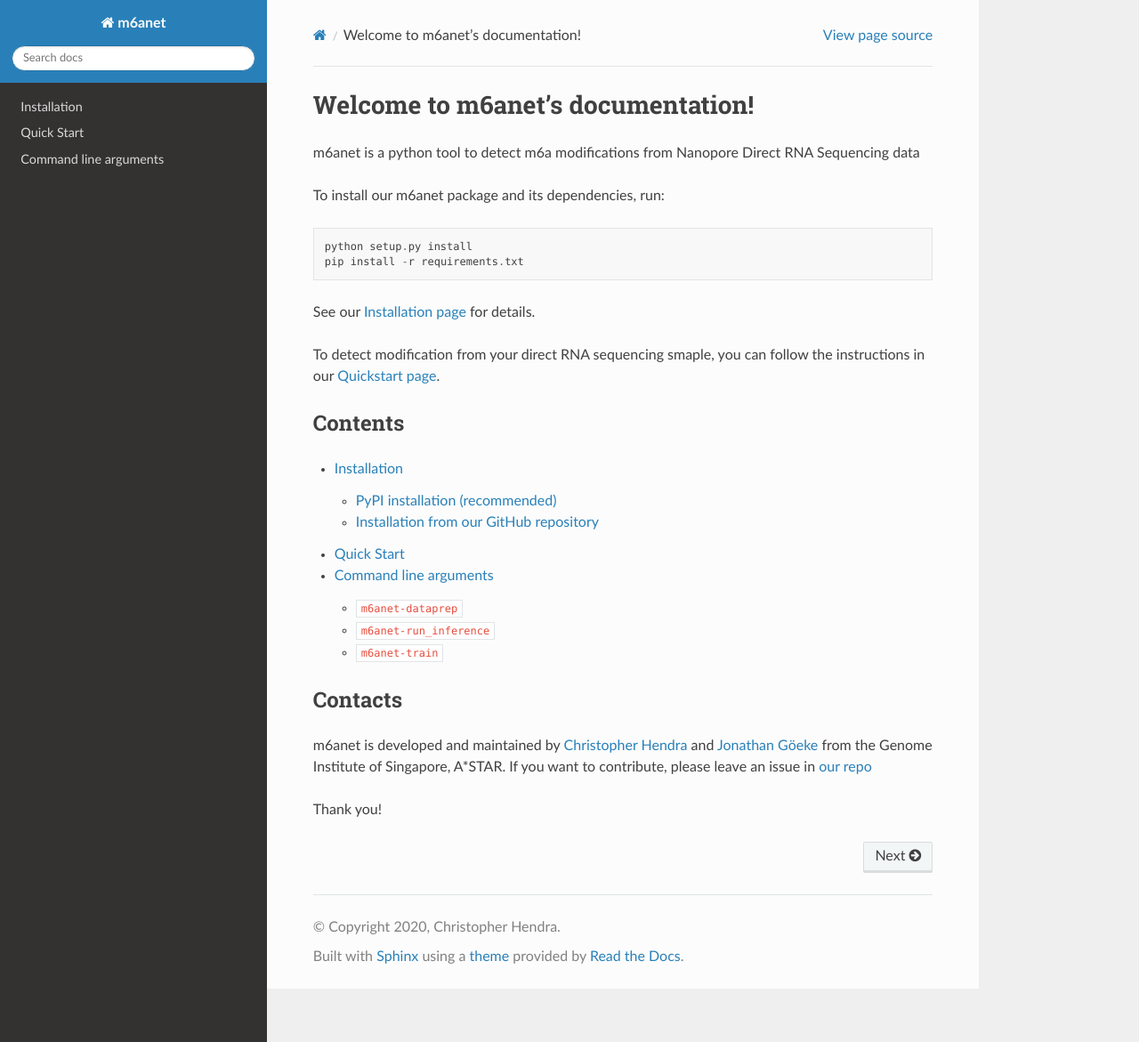
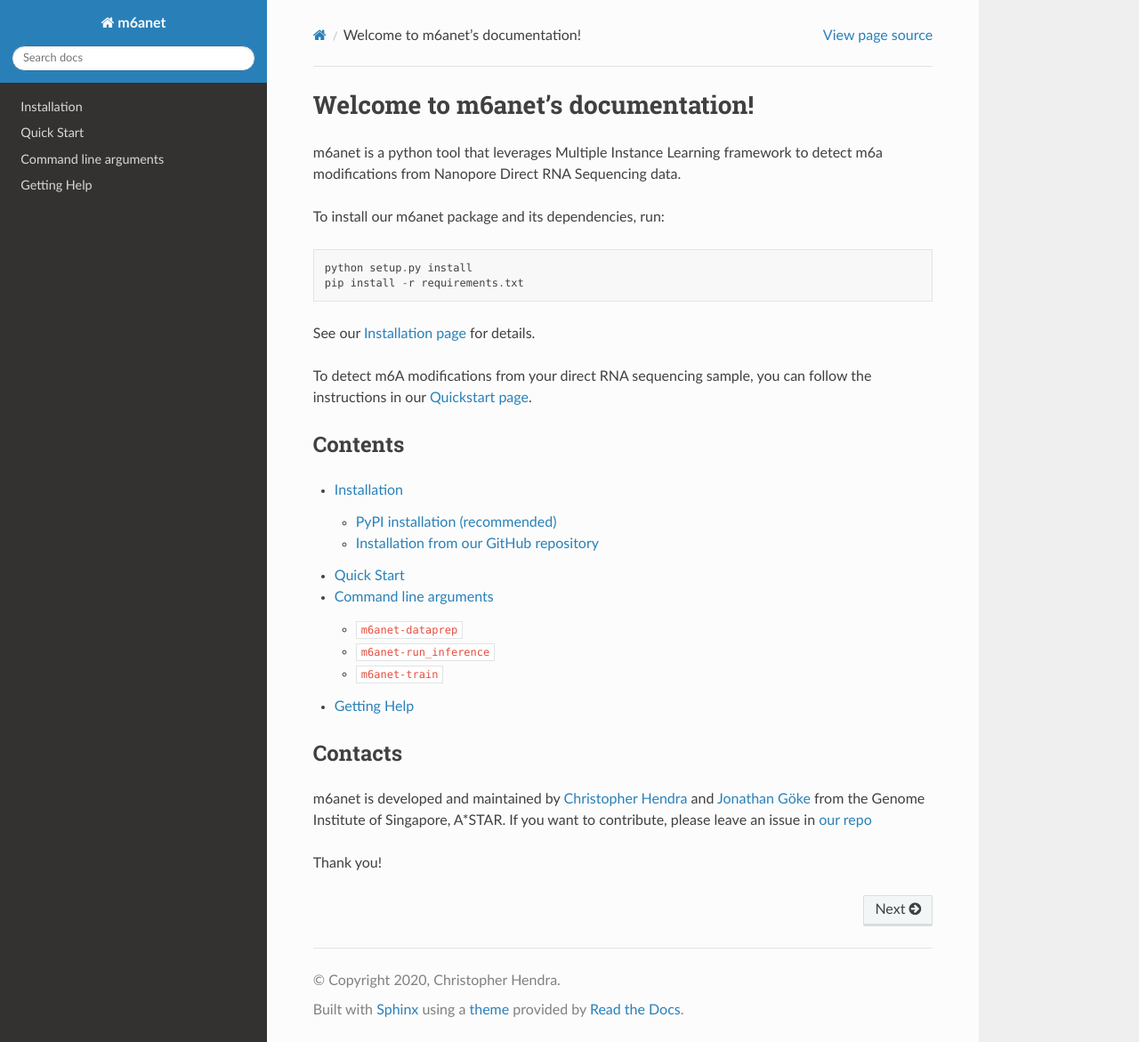
Before and after one commit to GoekeLab/m6anet, a Sphinx documentation site: the page built from docs/source/index.rst, in a window 1280 px wide and 1171 px high. Shown: the whole window at 89% size. Built offline with Sphinx 7.4.7 and the Read the Docs theme 2.0.0, drawn with Linux system fonts in a browser that asks for light colours.

Commit message:
fix issue with documentations

```diff
--- a/docs/source/index.rst
+++ b/docs/source/index.rst
@@ -5,7 +5,7 @@
 
 Welcome to m6anet's documentation!
 ==================================
-m6anet is a python tool to detect m6a modifications from Nanopore Direct RNA Sequencing data
+m6anet is a python tool that leverages Multiple Instance Learning framework to detect m6a modifications from Nanopore Direct RNA Sequencing data.
 
 To install our m6anet package and its dependencies, run::
 
@@ -14,7 +14,7 @@
 
 See our :ref:`Installation page <installation>` for details.
 
-To detect modification from your direct RNA sequencing smaple, you can follow the instructions in our :ref:`Quickstart page <quickstart>`.
+To detect m6A modifications from your direct RNA sequencing sample, you can follow the instructions in our :ref:`Quickstart page <quickstart>`.
 
 Contents
 --------------------------
@@ -24,9 +24,10 @@
    installation
    quickstart
    cmd
+   help
 
 Contacts
 --------------------------
-m6anet is developed and maintained by `Christopher Hendra <https://github.com/chrishendra93>`_ and `Jonathan Göeke <https://github.com/jonathangoeke>`_ from the Genome Institute of Singapore, A*STAR. If you want to contribute, please leave an issue in `our repo <https://github.com/GoekeLab/m6anet>`_
+m6anet is developed and maintained by `Christopher Hendra <https://github.com/chrishendra93>`_ and `Jonathan Göke <https://github.com/jonathangoeke>`_ from the Genome Institute of Singapore, A*STAR. If you want to contribute, please leave an issue in `our repo <https://github.com/GoekeLab/m6anet/issues>`_
 
 Thank you!
--- a/docs/source/quickstart.rst
+++ b/docs/source/quickstart.rst
@@ -15,7 +15,7 @@
         |-- HEK293T-METTL3-KO-rep1  # dataset dir
         |-- HEK293T-WT-rep1 # dataset dir
 
-Each dataset under the ``data`` directory contains the following directories:
+Here we are not going to use the Hek293T_config.yml. The dataset that we will be using comes under the ``data`` directory and it contains the following sub-directories:
 
 * ``fast5`` : Raw signal FAST5 files
 * ``fastq`` : Basecalled reads
```
Also changed, not shown: other parts of docs/source/quickstart.rst (+2 -2 lines), docs/source/help.rst (added, +8 -0 lines).
